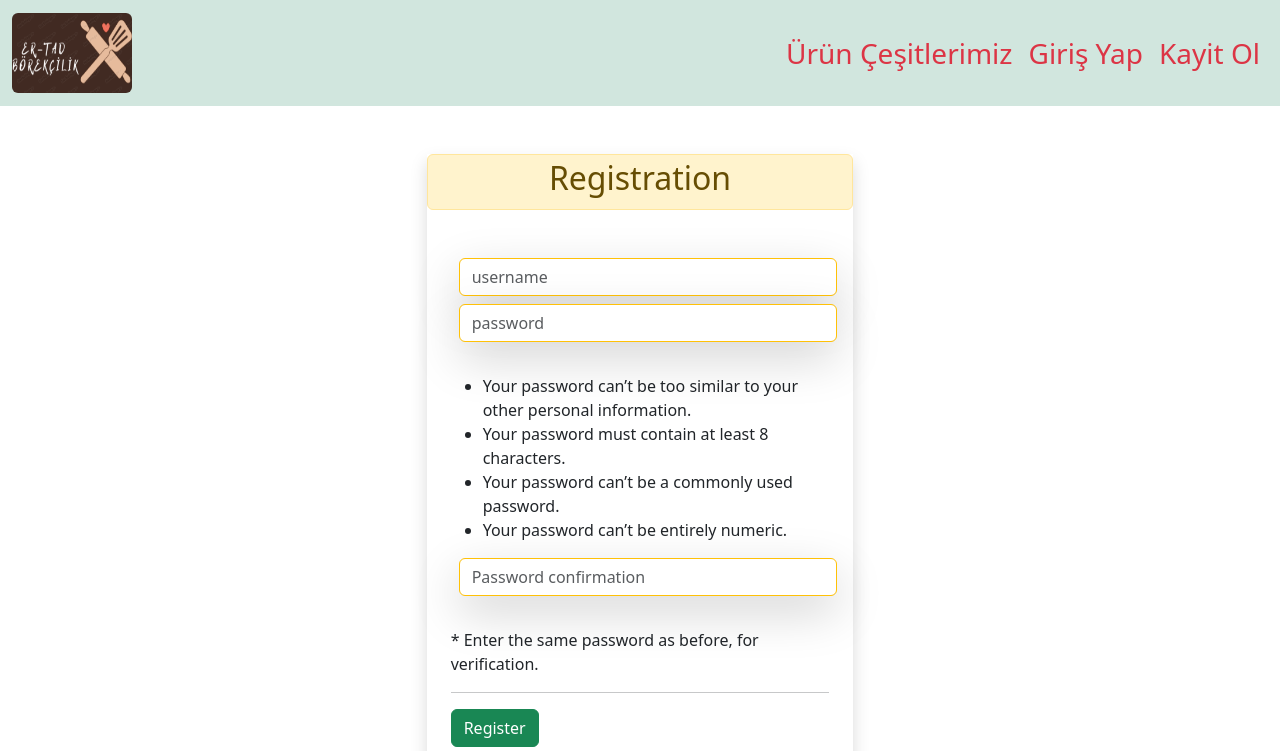
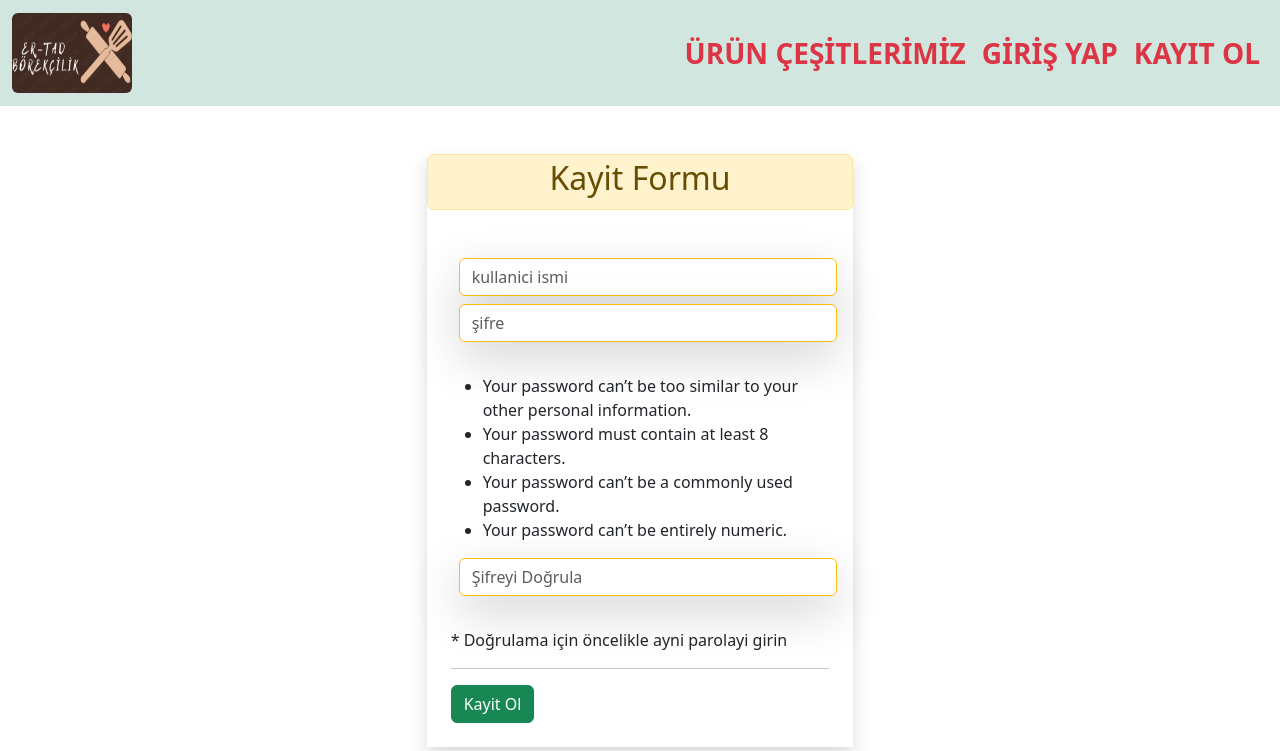
Before and after one commit to ozkan4186/Ertad_Django, a Django app: page /users/register/ in a window 1280 px wide. Shown: the top 751 px of the page. Run offline with Django 4.2, Linux system fonts and the light colour scheme; grey boxes are pictures that could not be loaded.

Commit message:
css added

```diff
--- a/pizzas/templates/pizzas/footer.html
+++ b/pizzas/templates/pizzas/footer.html
@@ -114,7 +114,7 @@
   <!-- Grid container -->
 
   <!-- Copyright -->
-  <div class="text-center p-3" style="background-color: rgba(0, 0, 0, 0.2);">
+  <div class="text-center p-3 fs-3 " style="background-color: rgba(0, 0, 0, 0.2);">
     © 2023 Copyright:
     <a class="text-white" href="https://er-tad.com/">er-tad.com</a>
   </div>
--- a/pizzas/templates/pizzas/navbar.html
+++ b/pizzas/templates/pizzas/navbar.html
@@ -10,14 +10,14 @@
             <div class="collapse navbar-collapse" id="navbars-host">
                 <ul class="navbar-nav ms-auto">
 
-                    <li class="nav-item"><a class="nav-link text-danger fs-3 " href="{% url 'pizzas' %}">Ürün Çeşitlerimiz</a></li>
+                    <li class="nav-item"><a class="nav-link text-danger fs-3 fw-bold  " href="{% url 'pizzas' %}">ÜRÜN ÇEŞİTLERİMİZ</a></li>
 
                     {% if user.is_authenticated %}
-                    <li class="nav-item"><a class="nav-link text-danger fs-3 " href="{% url 'my_orders' %}">Siparişlerim</a></li>
-                        <li class="nav-item"><a class="nav-link text-danger fs-3 " href="{% url 'user_logout' %}">Çikiş Yap</a></li>
+                    <li class="nav-item"><a class="nav-link text-danger fs-3 fw-bold  " href="{% url 'my_orders' %}">SİPARİŞLERİM</a></li>
+                        <li class="nav-item"><a class="nav-link text-danger fs-3 fw-bold  " href="{% url 'user_logout' %}">ÇIKIŞ YAP</a></li>
                     {% else %}
-                        <li class="nav-item"><a class="nav-link text-danger fs-3 " href="{% url 'user_login' %}">Giriş Yap</a></li>
-                        <li class="nav-item"><a class="nav-link text-danger fs-3 " href="{% url 'register' %}">Kayit Ol</a></li>
+                        <li class="nav-item"><a class="nav-link text-danger fs-3 fw-bold  " href="{% url 'user_login' %}">GİRİŞ YAP</a></li>
+                        <li class="nav-item"><a class="nav-link text-danger fs-3 fw-bold " href="{% url 'register' %}">KAYIT OL</a></li>
                     {% endif %}
 
                 </ul>
--- a/pizzas/templates/pizzas/pizzas.html
+++ b/pizzas/templates/pizzas/pizzas.html
@@ -4,7 +4,7 @@
 {% block content %}
 
 
-<div class="d-flex justify-content-around flex-wrap mt-5">
+<div class="d-flex justify-content-around flex-wrap mt-5" style="margin-bottom: 9rem;">
 
     {% for pizza in pizzas %}
     <div class="card m-5 shadow" style="max-width: 500px;">
@@ -27,7 +27,7 @@
              </p>
 
              {% if user.is_authenticated %}
-             <p class="card-text"><a href="{% url 'order' pizza.id %}"><button class=" btn btn-warning ms-1">Sepete Ekle</button></a></p>
+             <p class="card-text"  ><a href="{% url 'order' pizza.id %}"><button class=" btn btn-warning ms-1">Sepete Ekle</button></a></p>
              {% endif %}
 
             </div>
--- a/pizzas/templates/pizzas/sales.html
+++ b/pizzas/templates/pizzas/sales.html
@@ -8,8 +8,8 @@
        {% csrf_token %}
        {{form}}
        <br>
-       <p>Toplam Fiyat: {{ total_price }} </p>
-      <input type="submit" value="Siparişi Tamamla" class="btn btn-primary" >
+       <p class="text-center" >Toplam Fiyat: {{ total_price }} </p>
+      <input type="submit" value="Siparişi Tamamla" class=" btn btn-primary  "  style="margin-bottom: 11rem;";  >
        <br>
  </div>
 
--- a/static/css/style.css
+++ b/static/css/style.css
@@ -37,10 +37,10 @@
     position: absolute;
     font-size: 5rem;
     color: white;
-    text-align: center;
-    display: flex;
-    align-items: center;
-    justify-content: center;
+    /* text-align: center; */
+    /* display: flex; */
+    /* align-items: center; */
+    /* justify-content: center; */
     top: 30rem ;
     z-index: 10;
     left: 30%;
--- a/users/forms.py
+++ b/users/forms.py
@@ -12,19 +12,19 @@ class UserForm(UserCreationForm):
 
     username = UsernameField(
         label=(""),
-        widget=forms.TextInput(attrs={"autofocus": True,'class' : "rounded border border-warning form-control shadow-lg m-2", "placeHolder" :"username"})
+        widget=forms.TextInput(attrs={"autofocus": True,'class' : "rounded border border-warning form-control shadow-lg m-2", "placeHolder" :"kullanici ismi"})
         )
 
     password1 = forms.CharField(
         label=(""),
-        widget=forms.PasswordInput(attrs={'class' : "rounded border border-warning form-control shadow-lg m-2", "placeHolder" :"password"}),
+        widget=forms.PasswordInput(attrs={'class' : "rounded border border-warning form-control shadow-lg m-2", "placeHolder" :"şifre"}),
         help_text=password_validation.password_validators_help_text_html(),
     )
 
     password2 = forms.CharField(
         label=(""),
-        widget=forms.PasswordInput(attrs={'class' : "rounded border border-warning form-control shadow-lg m-2", "placeHolder" :"Password confirmation"}),
-        help_text=("* Enter the same password as before, for verification."),
+        widget=forms.PasswordInput(attrs={'class' : "rounded border border-warning form-control shadow-lg m-2", "placeHolder" :"Şifreyi Doğrula"}),
+        help_text=("* Doğrulama için öncelikle ayni parolayi girin"),
     )
 
 class LoginForm(AuthenticationForm):
--- a/users/templates/users/register.html
+++ b/users/templates/users/register.html
@@ -3,16 +3,16 @@
 
 
 {% block content %}
-<div class="col-lg-4 mx-auto p-0 shadow mt-5">
+<div class="col-lg-4 mx-auto p-0 shadow mt-5"style="margin-bottom: 3rem;">
     <div class="alert alert-warning text-center p-1">
-        <h2>Registration</h2>
+        <h2>Kayit Formu</h2>
     </div>
     <div class="p-4 d-flex align-items-center ">
         <form action="" method="POST">
             {% csrf_token %}
             {{ form }}
             <hr>
-            <input type="submit" value="Register" class="btn btn-success">
+            <input type="submit" value="Kayit Ol" class="btn btn-success">
         </form>
     </div>
 </div>
```
Also changed, not shown: pizzas/forms.py (+4 -8 lines), users/templates/users/login.html (+4 -4 lines).
